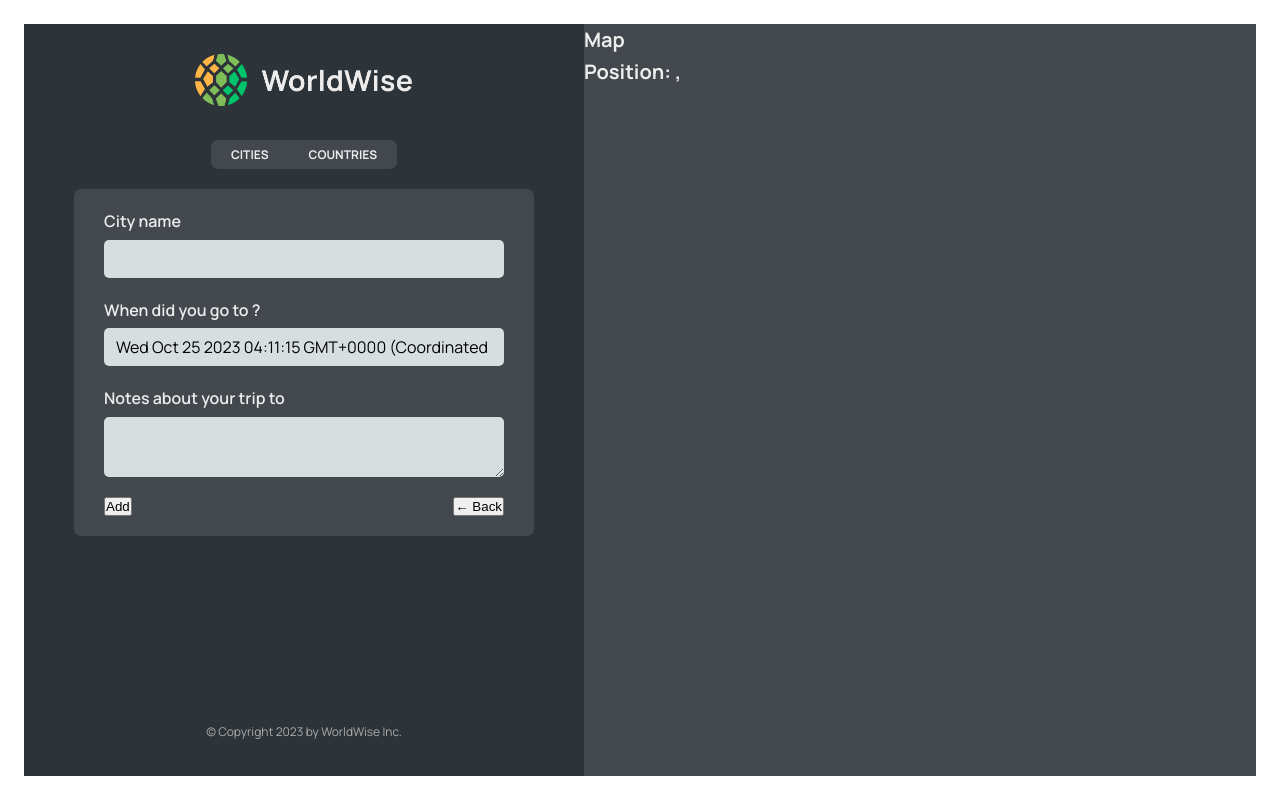
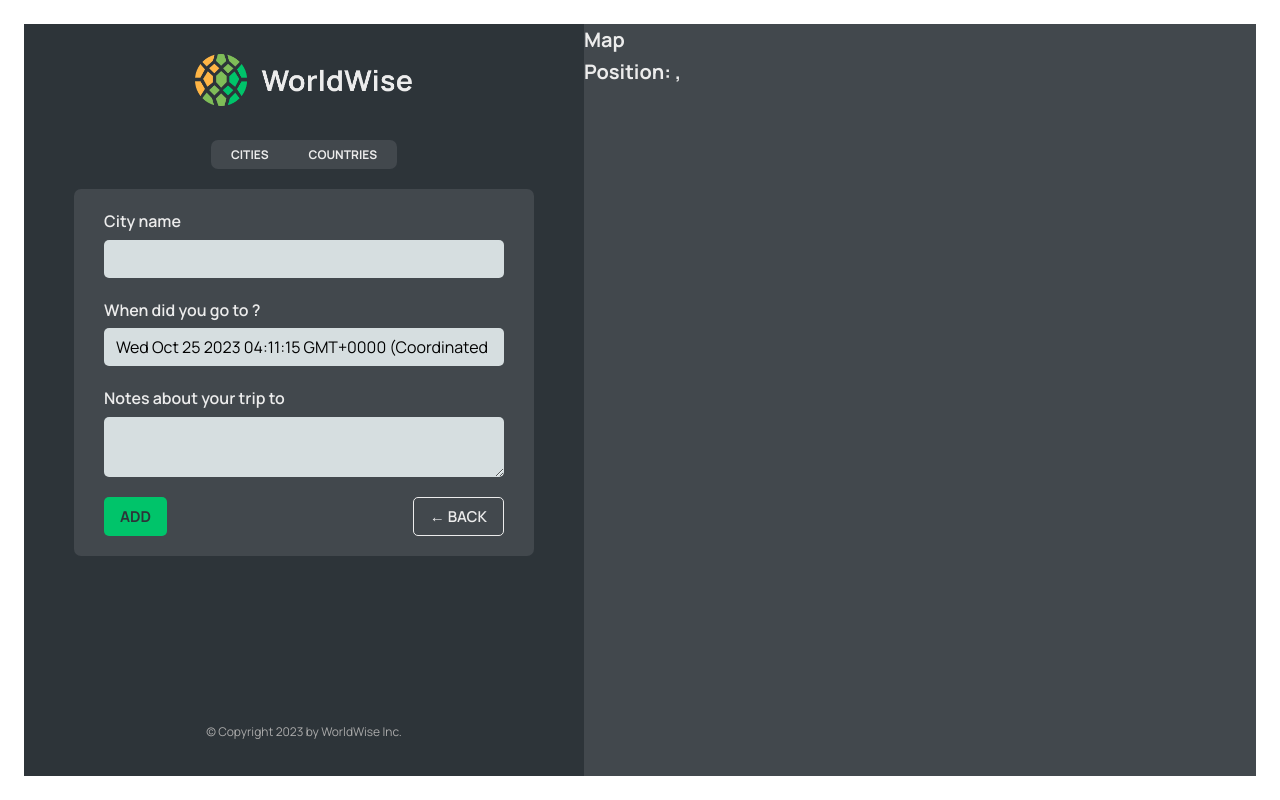
Before and after one commit to LamPhamIT/react-beginning, a React (Vite) app in the folder 11-worldwise/: page /app/form in a window 1280 px wide. Built offline with nearby package versions, Linux system fonts and the light colour scheme; data requests are answered from the project's data file.

Commit message:
add programatic navigation with useNavigate and Navigate components

```diff
--- a/11-worldwise/src/App.jsx
+++ b/11-worldwise/src/App.jsx
@@ -1,4 +1,4 @@
-import { BrowserRouter, Routes, Route } from "react-router-dom";
+import { BrowserRouter, Routes, Route, Navigate } from "react-router-dom";
 import { useState } from "react";
 import { useEffect } from "react";
 
@@ -44,7 +44,7 @@
           <Route path="app" element={<AppLayout />}>
             <Route
               index
-              element={<CityList cities={cities} isLoading={isLoading} />}
+              element={<Navigate replace to="cities"/>}
             />
             <Route
               path="cities"
--- /dev/null
+++ b/11-worldwise/src/components/Button.jsx
@@ -0,0 +1,10 @@
+import styles from './Button.module.css'
+function Button({children, onClick, type}) {
+    return (
+        <button className={`${styles.btn} ${styles[type]}`} onClick={onClick}>
+            {children}
+        </button>
+    )
+}
+
+export default Button
--- a/11-worldwise/src/components/CountryList.jsx
+++ b/11-worldwise/src/components/CountryList.jsx
@@ -17,7 +17,7 @@
   return (
     <ul className={styles.countryList}>
       {countries.map((country) => (
-        <CountryItem country={country} key={countries.id} />
+        <CountryItem country={country} key={countries.country} />
       ))}
     </ul>
   );
--- a/11-worldwise/src/components/Form.jsx
+++ b/11-worldwise/src/components/Form.jsx
@@ -3,6 +3,8 @@
 import { useState } from "react";
 
 import styles from "./Form.module.css";
+import Button from "./Button";
+import { useNavigate } from "react-router-dom";
 
 export function convertToEmoji(countryCode) {
   const codePoints = countryCode
@@ -13,6 +15,7 @@
 }
 
 function Form() {
+  const navigate = useNavigate();
   const [cityName, setCityName] = useState("");
   const [country, setCountry] = useState("");
   const [date, setDate] = useState(new Date());
@@ -49,8 +52,16 @@
       </div>
 
       <div className={styles.buttons}>
-        <button>Add</button>
-        <button>&larr; Back</button>
+        <Button type="primary">Add</Button>
+        <Button
+          type="back"
+          onClick={(e) => {
+            e.preventDefault();
+            navigate(-1);
+          }}
+        >
+          &larr; Back
+        </Button>
       </div>
     </form>
   );
--- a/11-worldwise/src/components/Map.jsx
+++ b/11-worldwise/src/components/Map.jsx
@@ -1,12 +1,13 @@
-import { useSearchParams } from 'react-router-dom'
+import { useNavigate, useSearchParams } from 'react-router-dom'
 import styles from './Map.module.css'
 function Map() {
+    const navigate =  useNavigate();
     const [searchParams, setSearchParams] = useSearchParams();
     const lat = searchParams.get("lat");
     const lng = searchParams.get("lng");
 
     return (
-        <div className={styles.mapContainer}>
+        <div className={styles.mapContainer} onClick={() => {navigate("form")}}>
             <h1>Map</h1>
             <h1>Position: {lat}, {lng}</h1>
         </div>
```
